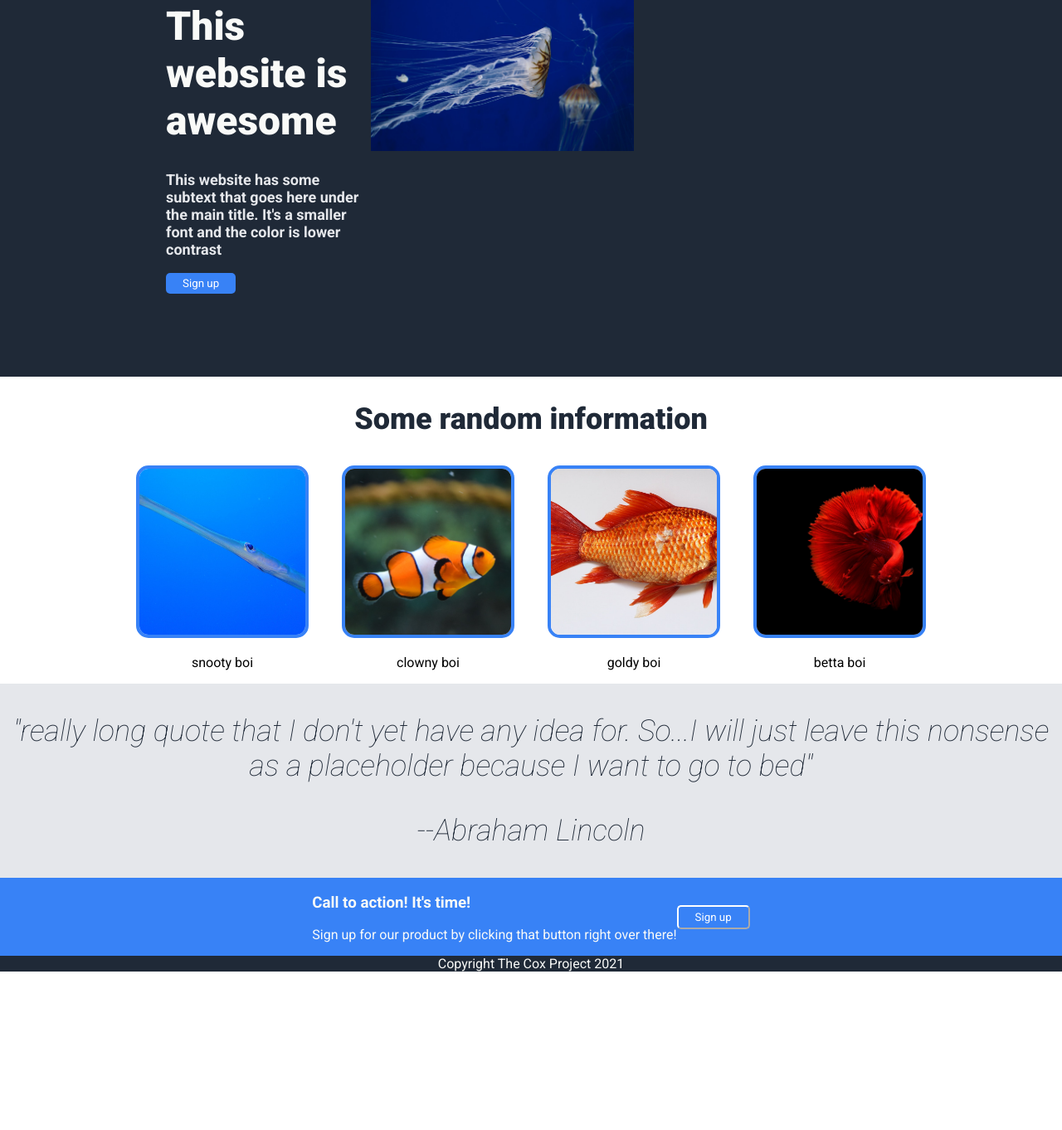
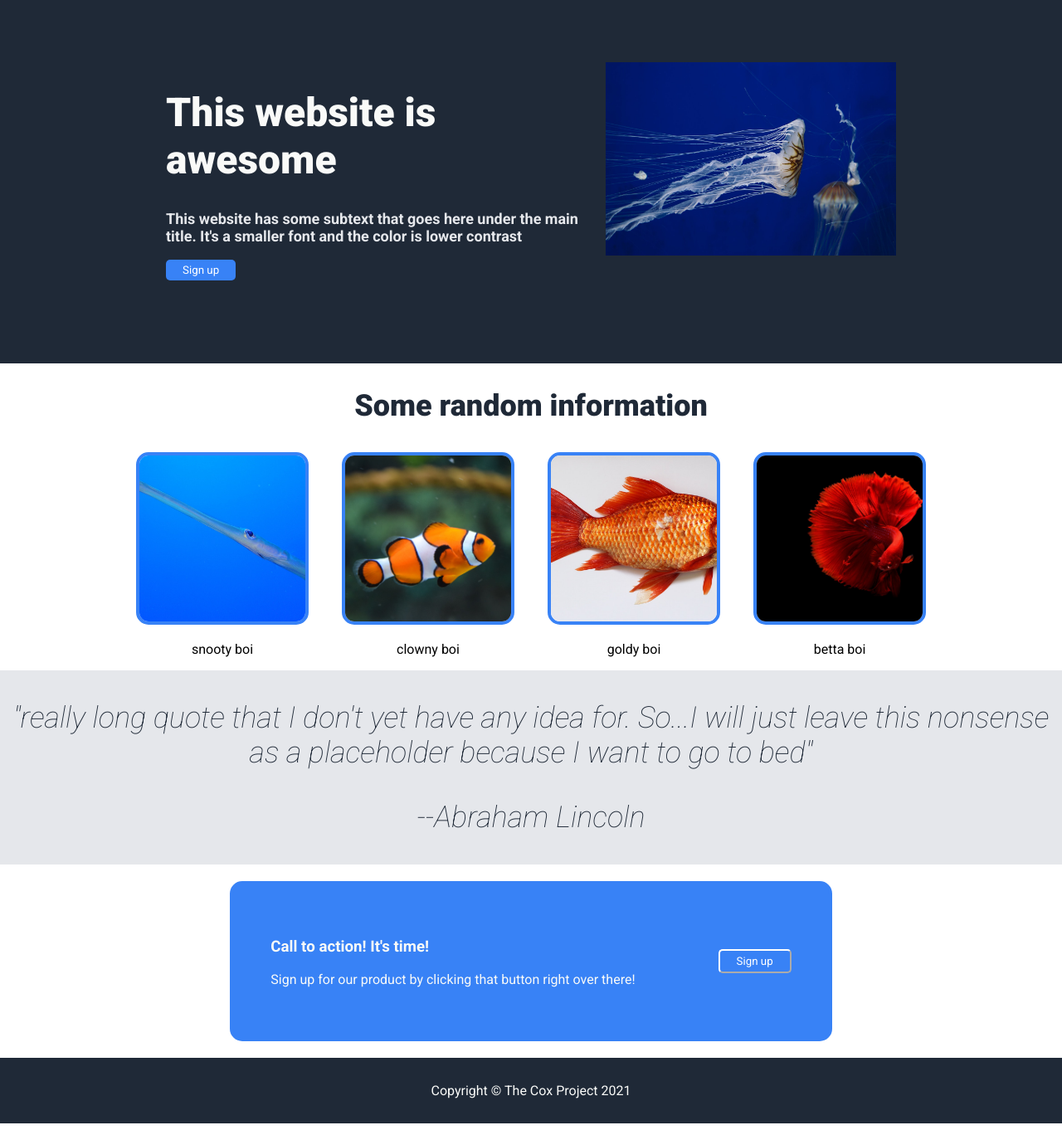
Before and after one commit to CleanCletus/css-landingpage, a plain HTML site: page index.html in a window 1280 px wide. Shown: the part 239-1601 px from the top of the page at 83% size. Before the commit the page ends 1418 px from the top, so only its background shows below. Drawn offline with Linux system fonts and the light colour scheme.

Commit message:
Finished pretty well. Not optimized but overall it is close.

```diff
--- a/index.html
+++ b/index.html
@@ -15,7 +15,7 @@
 
         <nav class="header">
             <div class="header-logo">
-                <h2>Header Logo</h2>
+                <img src="logo.png" alt="">
             </div>
             <div class="header-links">
                 <ul>
@@ -62,6 +62,7 @@
             <p>--Abraham Lincoln</p>
         </div>
         <div class="signup">
+            <div class="signup-all">
             <div class="signup-text">
                 <h3>Call to action! It's time!</h3>
                 <p>Sign up for our product by clicking that button right over there!</p>
@@ -69,9 +70,11 @@
             <div class="signup-button">
                 <button>Sign up</button>
             </div>
+            </div>
+
         </div>
         <div class="footer">
-            <footer>Copyright The Cox Project 2021</footer>
+            <footer>Copyright © The Cox Project 2021</footer>
         </div>
 
     </div>
--- a/style.css
+++ b/style.css
@@ -54,7 +54,7 @@ ul {
     display: flex;
     justify-content:space-between;
     background-color: #1F2937;
-    text-align: left;
+
     padding-left: 200px;
     padding-right: 200px;
     padding-bottom: 100px;
@@ -63,7 +63,7 @@ ul {
 
 .hero-picture img {
 
-        max-width: 50%;
+        max-width: 350px;
         height: auto;
       }
 
@@ -76,6 +76,7 @@ ul {
 
 .hero-main-title {
     width: 500px;
+    text-align: left;
 }
 
 .hero-secondary-text {
@@ -111,7 +112,7 @@ ul {
 }
 
 .signup {
-    background-color: #3882F6;
+
 }
 
 .quote {
@@ -131,11 +132,25 @@ ul {
 
 .signup-text {
     color: #F9FAF8;
+
+}
+
+.signup-all {
+    background-color: #3882F6;
+    margin: 65px;
+    display: flex;
+    align-items: center;
+    gap: 100px;
+    padding: 45px;
+    border: 4px solid #3882F6;
+        border-radius: 15px;
+        margin: 20px;
 }
 
 .footer {
     background-color: #1F2937;
     color: #F9FAF8;
+    padding: 30px;
 }
 
 button {
```
Also changed, not shown: logo.png (added).
